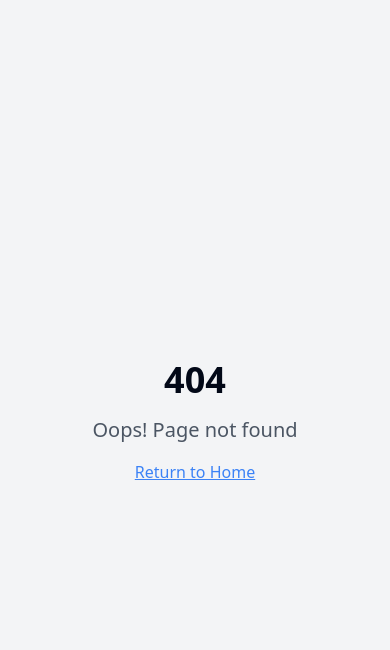
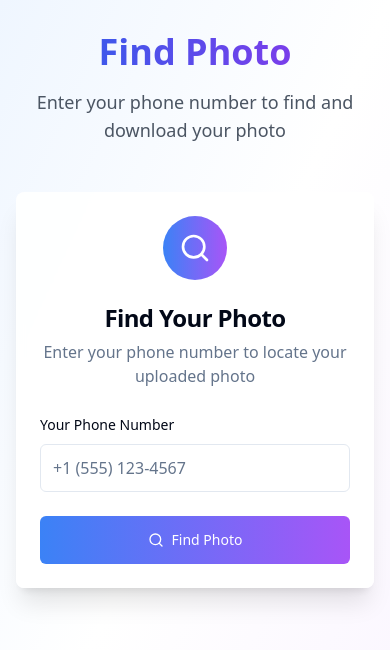
Before and after one commit to HSN-LUCA/snap-link-share-photo, a React (Vite) app: page /find-photo in a window 390 px wide. Before the commit this address had no page. Shown: the top 650 px of the page. Built offline with nearby package versions, Linux system fonts and the light colour scheme.

Commit message:
feat: Add find photo page
- Created a new page for users to enter their phone number and download a photo.
- Removed the share link functionality.

```diff
--- a/src/App.tsx
+++ b/src/App.tsx
@@ -18,7 +18,7 @@ const App = () => (
       <BrowserRouter>
         <Routes>
           <Route path="/" element={<Index />} />
-          <Route path="/download/:id" element={<Download />} />
+          <Route path="/find-photo" element={<Download />} />
           {/* ADD ALL CUSTOM ROUTES ABOVE THE CATCH-ALL "*" ROUTE */}
           <Route path="*" element={<NotFound />} />
         </Routes>
--- a/src/pages/Download.tsx
+++ b/src/pages/Download.tsx
@@ -1,59 +1,50 @@
-import { useState, useEffect } from "react";
-import { useParams } from "react-router-dom";
+
+import { useState } from "react";
 import { Button } from "@/components/ui/button";
 import { Input } from "@/components/ui/input";
 import { Card, CardContent, CardDescription, CardHeader, CardTitle } from "@/components/ui/card";
 import { Label } from "@/components/ui/label";
-import { Download as DownloadIcon, Shield, AlertCircle } from "lucide-react";
+import { Download as DownloadIcon, Search, AlertCircle } from "lucide-react";
 import { useToast } from "@/hooks/use-toast";
 
 const Download = () => {
-  const { id } = useParams();
   const [phoneNumber, setPhoneNumber] = useState("");
-  const [isVerifying, setIsVerifying] = useState(false);
+  const [isSearching, setIsSearching] = useState(false);
   const [photoData, setPhotoData] = useState<any>(null);
-  const [isVerified, setIsVerified] = useState(false);
-  const [photoExists, setPhotoExists] = useState(true);
+  const [photoFound, setPhotoFound] = useState<boolean | null>(null);
   const { toast } = useToast();
 
-  useEffect(() => {
-    // Check if photo exists
-    const data = localStorage.getItem(id || '');
-    if (data) {
-      setPhotoData(JSON.parse(data));
-    } else {
-      setPhotoExists(false);
-    }
-  }, [id]);
-
-  const handleVerification = async () => {
+  const handleSearch = async () => {
     if (!phoneNumber) {
       toast({
         title: "Phone Number Required",
-        description: "Please enter your phone number to access the photo",
+        description: "Please enter your phone number to find your photo",
         variant: "destructive",
       });
       return;
     }
 
-    setIsVerifying(true);
+    setIsSearching(true);
 
-    // Simulate phone verification
+    // Simulate search
     setTimeout(() => {
-      if (phoneNumber === photoData?.phoneNumber) {
-        setIsVerified(true);
+      const data = localStorage.getItem(phoneNumber);
+      if (data) {
+        setPhotoData(JSON.parse(data));
+        setPhotoFound(true);
         toast({
-          title: "Verification Successful!",
-          description: "You can now view and download the photo",
+          title: "Photo Found!",
+          description: "Your photo is ready for viewing and download",
         });
       } else {
+        setPhotoFound(false);
         toast({
-          title: "Verification Failed",
-          description: "Phone number doesn't match. Please check and try again.",
+          title: "No Photo Found",
+          description: "No photo found for this phone number. Please check and try again.",
           variant: "destructive",
         });
       }
-      setIsVerifying(false);
+      setIsSearching(false);
     }, 1500);
   };
 
@@ -61,7 +52,7 @@ const Download = () => {
     if (photoData?.imageData && photoData?.fileName) {
       const link = document.createElement('a');
       link.href = photoData.imageData;
-      link.download = photoData.fileName || 'shared-photo.jpg';
+      link.download = photoData.fileName || 'photo.jpg';
       document.body.appendChild(link);
       link.click();
       document.body.removeChild(link);
@@ -73,46 +64,34 @@ const Download = () => {
     }
   };
 
-  if (!photoExists) {
-    return (
-      <div className="min-h-screen bg-gradient-to-br from-red-50 via-white to-orange-50 flex items-center justify-center">
-        <Card className="max-w-md mx-auto backdrop-blur-sm bg-white/90 shadow-xl border-0">
-          <CardHeader className="text-center">
-            <div className="mx-auto w-16 h-16 bg-gradient-to-r from-red-500 to-orange-500 rounded-full flex items-center justify-center mb-4">
-              <AlertCircle className="w-8 h-8 text-white" />
-            </div>
-            <CardTitle className="text-2xl text-red-600">Photo Not Found</CardTitle>
-            <CardDescription>
-              This link is invalid or the photo has been removed.
-            </CardDescription>
-          </CardHeader>
-        </Card>
-      </div>
-    );
-  }
+  const handleSearchAgain = () => {
+    setPhoneNumber("");
+    setPhotoData(null);
+    setPhotoFound(null);
+  };
 
   return (
     <div className="min-h-screen bg-gradient-to-br from-blue-50 via-white to-purple-50">
       <div className="container mx-auto px-4 py-8">
         <div className="text-center mb-12">
           <h1 className="text-4xl font-bold bg-gradient-to-r from-blue-600 to-purple-600 bg-clip-text text-transparent mb-4">
-            CloudShare
+            Find Photo
           </h1>
           <p className="text-gray-600 text-lg">
-            Enter your phone number to access the shared photo
+            Enter your phone number to find and download your photo
           </p>
         </div>
 
         <div className="max-w-md mx-auto">
-          {!isVerified ? (
+          {photoFound === null || photoFound === false ? (
             <Card className="backdrop-blur-sm bg-white/90 shadow-xl border-0">
               <CardHeader className="text-center">
                 <div className="mx-auto w-16 h-16 bg-gradient-to-r from-blue-500 to-purple-500 rounded-full flex items-center justify-center mb-4">
-                  <Shield className="w-8 h-8 text-white" />
+                  <Search className="w-8 h-8 text-white" />
                 </div>
-                <CardTitle className="text-2xl">Phone Verification</CardTitle>
+                <CardTitle className="text-2xl">Find Your Photo</CardTitle>
                 <CardDescription className="text-base">
-                  Enter your phone number to access the shared photo
+                  Enter your phone number to locate your uploaded photo
                 </CardDescription>
               </CardHeader>
               <CardContent className="space-y-6">
@@ -130,22 +109,33 @@ const Download = () => {
                 </div>
 
                 <Button
-                  onClick={handleVerification}
-                  disabled={isVerifying}
+                  onClick={handleSearch}
+                  disabled={isSearching}
                   className="w-full h-12 bg-gradient-to-r from-blue-500 to-purple-500 hover:from-blue-600 hover:to-purple-600 text-white font-medium"
                 >
-                  {isVerifying ? (
+                  {isSearching ? (
                     <div className="flex items-center space-x-2">
                       <div className="w-4 h-4 border-2 border-white border-t-transparent rounded-full animate-spin"></div>
-                      <span>Verifying...</span>
+                      <span>Searching...</span>
                     </div>
                   ) : (
                     <div className="flex items-center space-x-2">
-                      <Shield className="w-4 h-4" />
-                      <span>Verify & Access Photo</span>
+                      <Search className="w-4 h-4" />
+                      <span>Find Photo</span>
                     </div>
                   )}
                 </Button>
+
+                {photoFound === false && (
+                  <div className="p-4 bg-red-50 rounded-lg border border-red-200">
+                    <div className="flex items-center space-x-2">
+                      <AlertCircle className="w-5 h-5 text-red-500" />
+                      <p className="text-sm text-red-700">
+                        No photo found for this phone number. Please check and try again.
+                      </p>
+                    </div>
+                  </div>
+                )}
               </CardContent>
             </Card>
           ) : (
@@ -154,7 +144,7 @@ const Download = () => {
                 <div className="mx-auto w-16 h-16 bg-gradient-to-r from-green-500 to-blue-500 rounded-full flex items-center justify-center mb-4">
                   <DownloadIcon className="w-8 h-8 text-white" />
                 </div>
-                <CardTitle className="text-2xl text-green-600">Access Granted!</CardTitle>
+                <CardTitle className="text-2xl text-green-600">Photo Found!</CardTitle>
                 <CardDescription className="text-base">
                   Your photo is ready for viewing and download
                 </CardDescription>
@@ -165,7 +155,7 @@ const Download = () => {
                     <div className="aspect-video w-full overflow-hidden rounded-lg border">
                       <img
                         src={photoData.imageData}
-                        alt="Shared photo"
+                        alt="Your photo"
                         className="w-full h-full object-cover"
                         onError={(e) => {
                           (e.target as HTMLImageElement).src = '/placeholder.svg';
@@ -173,13 +163,22 @@ const Download = () => {
                       />
                     </div>
 
+                    <div className="flex space-x-3">
                       <Button
                         onClick={handleDownload}
-                      className="w-full h-12 bg-gradient-to-r from-green-500 to-blue-500 hover:from-green-600 hover:to-blue-600 text-white font-medium"
+                        className="flex-1 h-12 bg-gradient-to-r from-green-500 to-blue-500 hover:from-green-600 hover:to-blue-600 text-white font-medium"
                       >
                         <DownloadIcon className="w-4 h-4 mr-2" />
                         Download Photo
                       </Button>
+                      <Button
+                        onClick={handleSearchAgain}
+                        variant="outline"
+                        className="flex-1 h-12"
+                      >
+                        Find Another
+                      </Button>
+                    </div>
                   </div>
                 )}
               </CardContent>
--- a/src/pages/Index.tsx
+++ b/src/pages/Index.tsx
@@ -4,20 +4,15 @@ import { Button } from "@/components/ui/button";
 import { Input } from "@/components/ui/input";
 import { Card, CardContent, CardDescription, CardHeader, CardTitle } from "@/components/ui/card";
 import { Label } from "@/components/ui/label";
-import { Upload, Link, Shield, Download } from "lucide-react";
+import { Upload, Shield, Download } from "lucide-react";
 import { useToast } from "@/hooks/use-toast";
 
 const Index = () => {
   const [selectedFile, setSelectedFile] = useState<File | null>(null);
   const [phoneNumber, setPhoneNumber] = useState("");
   const [isUploading, setIsUploading] = useState(false);
-  const [shareLink, setShareLink] = useState("");
+  const [isUploaded, setIsUploaded] = useState(false);
   const { toast } = useToast();
-
-  const generateShareLink = () => {
-    const uniqueId = Math.random().toString(36).substring(2, 15);
-    return `${window.location.origin}/download/${uniqueId}`;
-  };
 
   const handleFileChange = (event: React.ChangeEvent<HTMLInputElement>) => {
     const file = event.target.files?.[0];
@@ -53,22 +48,20 @@ const Index = () => {
       const base64Data = reader.result as string;
 
       setTimeout(() => {
-        const link = generateShareLink();
-        setShareLink(link);
-
-        // Store the photo data in localStorage
+        // Store the photo data in localStorage using phone number as key
         const photoData = {
           imageData: base64Data,
           fileName: selectedFile.name,
           phoneNumber,
           timestamp: Date.now(),
         };
-        localStorage.setItem(link.split('/').pop() || '', JSON.stringify(photoData));
+        localStorage.setItem(phoneNumber, JSON.stringify(photoData));
 
         setIsUploading(false);
+        setIsUploaded(true);
         toast({
           title: "Photo Uploaded Successfully!",
-          description: "Share link has been generated",
+          description: "Your photo has been saved and can be downloaded using your phone number",
         });
       }, 2000);
     };
@@ -76,12 +69,10 @@ const Index = () => {
     reader.readAsDataURL(selectedFile);
   };
 
-  const copyToClipboard = () => {
-    navigator.clipboard.writeText(shareLink);
-    toast({
-      title: "Link Copied!",
-      description: "Share link has been copied to clipboard",
-    });
+  const handleUploadAnother = () => {
+    setIsUploaded(false);
+    setSelectedFile(null);
+    setPhoneNumber("");
   };
 
   return (
@@ -92,12 +83,12 @@ const Index = () => {
             CloudShare
           </h1>
           <p className="text-gray-600 text-lg max-w-2xl mx-auto">
-            Securely share photos with phone number verification. Upload once, share safely.
+            Upload your photo securely with phone number verification
           </p>
         </div>
 
         <div className="max-w-2xl mx-auto">
-          {!shareLink ? (
+          {!isUploaded ? (
             <Card className="backdrop-blur-sm bg-white/90 shadow-xl border-0">
               <CardHeader className="text-center">
                 <div className="mx-auto w-16 h-16 bg-gradient-to-r from-blue-500 to-purple-500 rounded-full flex items-center justify-center mb-4">
@@ -105,7 +96,7 @@ const Index = () => {
                 </div>
                 <CardTitle className="text-2xl">Upload Your Photo</CardTitle>
                 <CardDescription className="text-base">
-                  Share photos securely with phone number verification
+                  Upload your photo and associate it with your phone number
                 </CardDescription>
               </CardHeader>
               <CardContent className="space-y-6">
@@ -131,7 +122,7 @@ const Index = () => {
 
                 <div className="space-y-2">
                   <Label htmlFor="phoneNumber" className="text-sm font-medium">
-                    Receiver's Phone Number
+                    Your Phone Number
                   </Label>
                   <Input
                     id="phoneNumber"
@@ -155,7 +146,7 @@ const Index = () => {
                   ) : (
                     <div className="flex items-center space-x-2">
                       <Upload className="w-4 h-4" />
-                      <span>Generate Share Link</span>
+                      <span>Upload Photo</span>
                     </div>
                   )}
                 </Button>
@@ -165,38 +156,31 @@ const Index = () => {
             <Card className="backdrop-blur-sm bg-white/90 shadow-xl border-0">
               <CardHeader className="text-center">
                 <div className="mx-auto w-16 h-16 bg-gradient-to-r from-green-500 to-blue-500 rounded-full flex items-center justify-center mb-4">
-                  <Link className="w-8 h-8 text-white" />
+                  <Upload className="w-8 h-8 text-white" />
                 </div>
                 <CardTitle className="text-2xl text-green-600">Photo Uploaded Successfully!</CardTitle>
                 <CardDescription className="text-base">
-                  Share this secure link with the receiver
+                  Your photo has been saved and can be downloaded using your phone number
                 </CardDescription>
               </CardHeader>
               <CardContent className="space-y-6">
                 <div className="p-4 bg-gray-50 rounded-lg border-2 border-dashed border-gray-200">
-                  <p className="text-sm text-gray-600 mb-2">Secure Share Link:</p>
-                  <p className="font-mono text-sm bg-white p-3 rounded border break-all">
-                    {shareLink}
+                  <p className="text-sm text-gray-600 mb-2">Your phone number:</p>
+                  <p className="font-mono text-sm bg-white p-3 rounded border">
+                    {phoneNumber}
+                  </p>
+                  <p className="text-sm text-gray-600 mt-2">
+                    Use this phone number to find and download your photo
                   </p>
                 </div>
 
-                <div className="flex space-x-3">
-                  <Button onClick={copyToClipboard} className="flex-1">
-                    <Link className="w-4 h-4 mr-2" />
-                    Copy Link
-                  </Button>
-                  <Button
-                    variant="outline"
-                    onClick={() => {
-                      setShareLink("");
-                      setSelectedFile(null);
-                      setPhoneNumber("");
-                    }}
-                    className="flex-1"
-                  >
-                    Upload Another
-                  </Button>
-                </div>
+                <Button
+                  onClick={handleUploadAnother}
+                  className="w-full"
+                  variant="outline"
+                >
+                  Upload Another Photo
+                </Button>
               </CardContent>
             </Card>
           )}
@@ -207,23 +191,23 @@ const Index = () => {
                 <Upload className="w-6 h-6 text-blue-600" />
               </div>
               <h3 className="font-semibold mb-2">Easy Upload</h3>
-              <p className="text-sm text-gray-600">Simply paste your image URL and enter the receiver's phone number</p>
+              <p className="text-sm text-gray-600">Simply select your photo and enter your phone number</p>
             </div>
 
             <div className="text-center">
               <div className="w-12 h-12 bg-green-100 rounded-full flex items-center justify-center mx-auto mb-3">
                 <Shield className="w-6 h-6 text-green-600" />
               </div>
-              <h3 className="font-semibold mb-2">Secure Sharing</h3>
-              <p className="text-sm text-gray-600">Phone number verification ensures only intended recipients can access</p>
+              <h3 className="font-semibold mb-2">Secure Storage</h3>
+              <p className="text-sm text-gray-600">Your photos are linked to your phone number for security</p>
             </div>
 
             <div className="text-center">
               <div className="w-12 h-12 bg-purple-100 rounded-full flex items-center justify-center mx-auto mb-3">
                 <Download className="w-6 h-6 text-purple-600" />
               </div>
-              <h3 className="font-semibold mb-2">Simple Download</h3>
-              <p className="text-sm text-gray-600">Recipients just need to enter their phone number to download</p>
+              <h3 className="font-semibold mb-2">Find & Download</h3>
+              <p className="text-sm text-gray-600">Enter your phone number to find and download your photos</p>
             </div>
           </div>
         </div>
```
Lines whose indentation alone changed are shown as unchanged.
